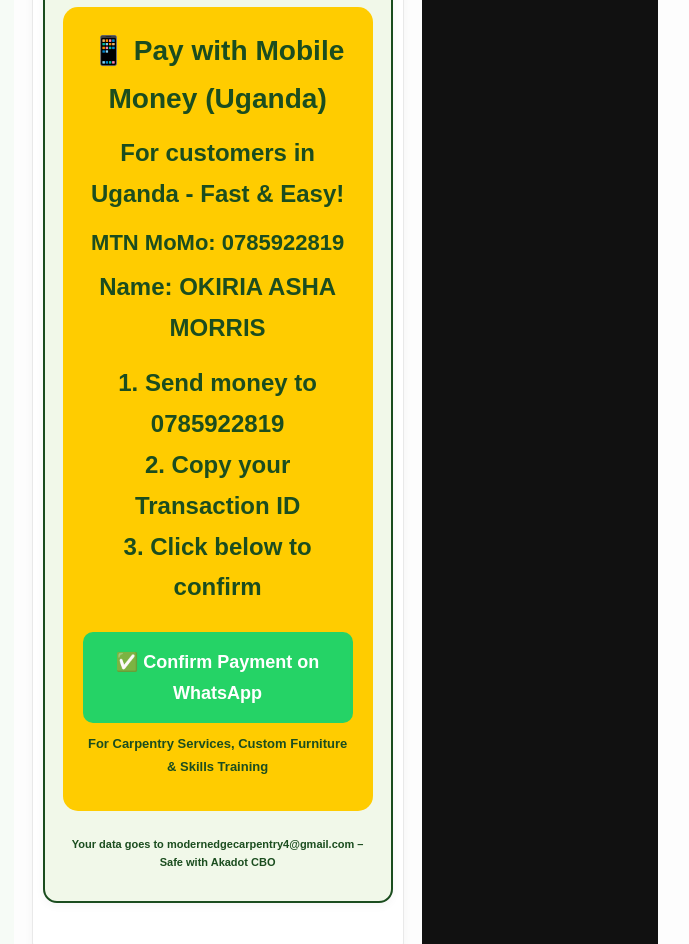
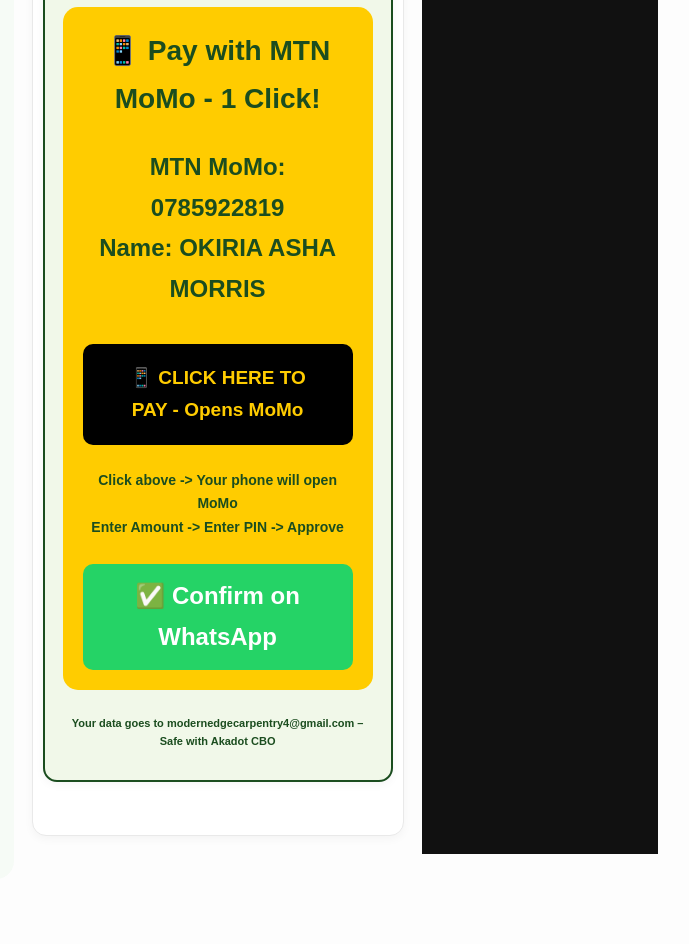
Before and after one commit to akadotmodernedgecarpentry4-del/akadot-modern-edge-carpentry, a plain HTML site: page index.html in a window 1280 px wide. Shown: the part 10720-11664 px from the top of the page, without its empty margins (496-1185 px from the left). After the commit the page ends 11624 px from the top, so only its background shows below. Drawn offline with Linux system fonts and the light colour scheme.

Commit message:
Update index.html

```diff
--- a/index.html
+++ b/index.html
@@ -235,15 +235,17 @@ footer{background:#111;color:#ddd;text-align:center;padding:25px 15px;margin-top
   <textarea id="message" placeholder="Your Message" rows="4" style="padding:12px;border:1px solid #ccc;border-radius:8px"></textarea>
   <button type="submit" style="background:#8B4513;color:white;padding:14px;border:none;border-radius:8px;font-weight:bold">Send Order via WhatsApp</button>
 <a href="https://www.paypal.com/ncp/payment/MTJZURDA78D8U" style="display:inline-block;background:#0070ba;color:white;padding:15px 30px;border-radius:10px;text-decoration:none;font-weight:bold;font-size:18px;">💳 Pay for Carpentry Services with PayPal</a>
- <!-- MOBILE MONEY - AKADOT -->
+ <!-<!-- MOBILE MONEY - CLICK TO PAY -->
 <div style="background:#FFCC00;padding:20px;border-radius:15px;margin-top:20px;text-align:center;font-family:Arial;">
-  <h3 style="margin:0;">📱 Pay with Mobile Money (Uganda)</h3>
-  <p style="margin:10px 0;">For customers in Uganda - Fast & Easy!</p>
-  <p style="font-size:22px;font-weight:bold;margin:5px;">MTN MoMo: 0785922819</p>
-  <p style="margin:0;">Name: OKIRIA ASHA MORRIS</p>
-  <p style="margin-top:15px;">1. Send money to 0785922819<br>2. Copy your Transaction ID<br>3. Click below to confirm</p>
-  <a href="https://wa.me/256785922819?text=Hello%20Akadot%20Modern%20Edge%2C%20I%20have%20paid%20via%20MTN%20MoMo.%20My%20Transaction%20ID%20is%3A%20" style="display:inline-block;background:#25D366;color:white;padding:15px 30px;border-radius:10px;text-decoration:none;font-weight:bold;font-size:18px;">✅ Confirm Payment on WhatsApp</a>
-  <p style="font-size:13px;margin-top:10px;">For Carpentry Services, Custom Furniture & Skills Training</p>
+  <h3 style="margin:0;">📱 Pay with MTN MoMo - 1 Click!</h3>
+  <p>MTN MoMo: <b>0785922819</b><br>Name: OKIRIA ASHA MORRIS</p>
+
+  <!-- THIS BUTTON OPENS MOMO DIRECTLY -->
+  <a href="tel:*165*2*0785922819%23" style="display:inline-block;background:#000;color:#FFCC00;padding:18px 30px;border-radius:10px;text-decoration:none;font-weight:bold;font-size:19px;margin:10px 0;">📱 CLICK HERE TO PAY - Opens MoMo</a>
+
+  <p style="font-size:14px;">Click above -> Your phone will open MoMo<br>Enter Amount -> Enter PIN -> Approve</p>
+
+  <a href="https://wa.me/256785922819?text=Hello%20Akadot%2C%20I%20have%20paid%20via%20MoMo.%20My%20Transaction%20ID%20is%3A" style="display:inline-block;background:#25D366;color:white;padding:12px 25px;border-radius:10px;text-decoration:none;font-weight:bold;margin-top:10px;">✅ Confirm on WhatsApp</a>
 </div> </form>
 
 <script>
```
